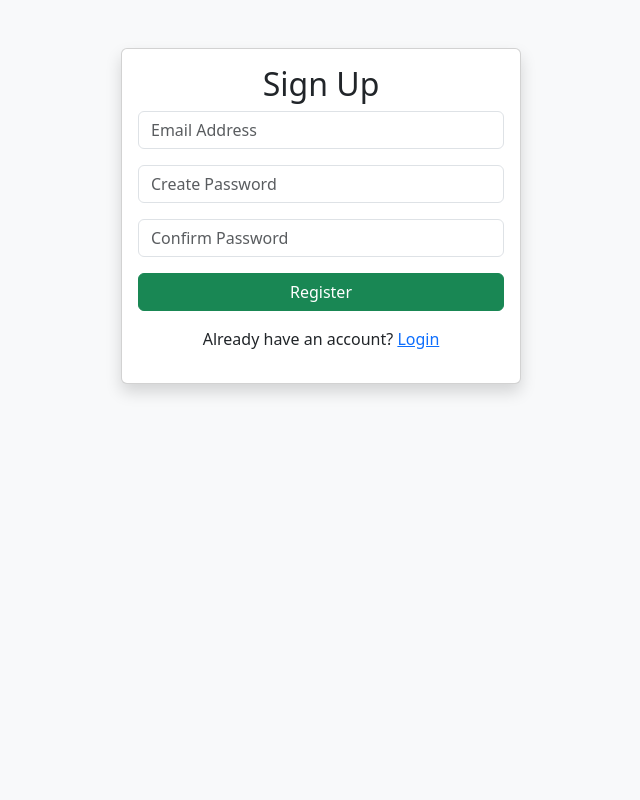
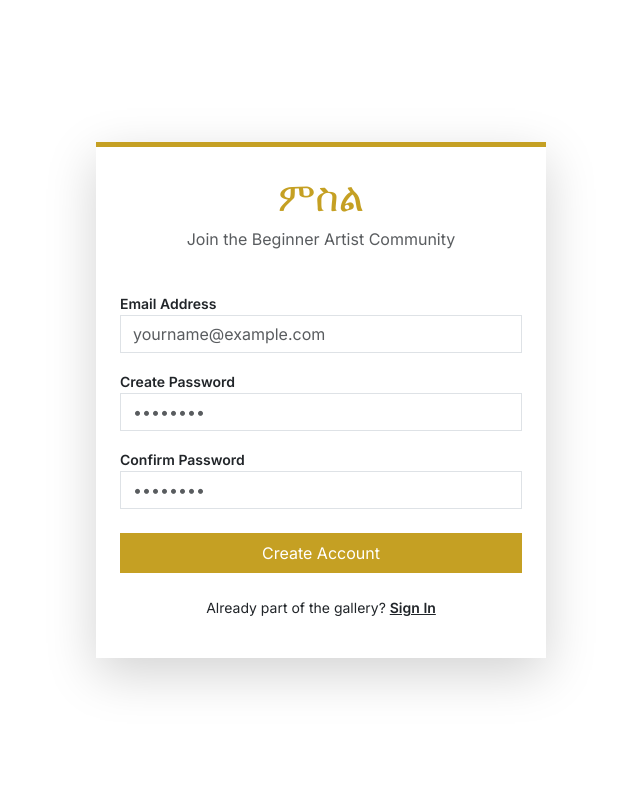
Before and after one commit to azebel1727/Misel_Market, a Django app: page /register/ in a window 1280 px wide. Shown: the whole page, without its empty margins (319-959 px from the left). Run offline with Django 5.2, Linux system fonts and the light colour scheme.

Commit message:
CR#008: Implemented Uniform Premium UI/UX across all modules (Gold & Charcoal theme)

```diff
--- a/src/templates/dashboard.html
+++ b/src/templates/dashboard.html
@@ -13,7 +13,7 @@
 <div class="container">
     <div class="text-center mb-5">
         <h2 class="display-4">The Curator's Collection</h2>
-        <p class="text-muted">Discover unique pieces from rising beginner artists.</p>
+        <p class="text-muted">Discover unique pieces from rising artists.</p>
     </div>
 
     <div class="row">
--- a/src/templates/register.html
+++ b/src/templates/register.html
@@ -1,30 +1,38 @@
-<!DOCTYPE html>
-<html>
-<head>
-    <title>Misel Market - Sign Up</title>
-    <link rel="stylesheet" href="https://cdn.jsdelivr.net/npm/bootstrap@5.3.0/dist/css/bootstrap.min.css">
-</head>
-<body class="bg-light">
-    <div class="container mt-5">
-        <div class="card mx-auto shadow" style="max-width: 400px;">
-<div class="card-body">
-    <h2 class="text-center">Sign Up</h2>
+{% extends 'base.html' %}
+{% block content %}
+<div class="container d-flex align-items-center justify-content-center" style="min-height: 100vh;">
+    <div class="card login-card p-4 shadow-lg" style="width: 100%; max-width: 450px;">
+        <div class="text-center mb-4">
+            <h2 class="navbar-brand" style="font-size: 2.5rem;">ምስል</h2>
+            <p class="text-muted">Join the Beginner Artist Community</p>
+        </div>
+
         {% if messages %}
             {% for message in messages %}
-            <div class="alert alert-danger">{{ message }}</div>
+                <div class="alert alert-danger py-2 small">{{ message }}</div>
             {% endfor %}
         {% endif %}
 
         <form method="POST">
             {% csrf_token %}
-        <input type="email" name="email" class="form-control mb-3" placeholder="Email Address" required>
-        <input type="password" name="password" class="form-control mb-3" placeholder="Create Password" required>
-        <input type="password" name="confirm_password" class="form-control mb-3" placeholder="Confirm Password" required>
-        <button type="submit" class="btn btn-success w-100">Register</button>
+            <div class="mb-3">
+                <label class="small fw-bold">Email Address</label>
+                <input type="email" name="email" class="form-control rounded-0" placeholder="yourname@example.com" required>
+            </div>
+            <div class="mb-3">
+                <label class="small fw-bold">Create Password</label>
+                <input type="password" name="password" class="form-control rounded-0" placeholder="••••••••" required>
+            </div>
+            <div class="mb-4">
+                <label class="small fw-bold">Confirm Password</label>
+                <input type="password" name="confirm_password" class="form-control rounded-0" placeholder="••••••••" required>
+            </div>
+            <button type="submit" class="btn btn-gold w-100 rounded-0 py-2">Create Account</button>
         </form>
-    <p class="mt-3 text-center">Already have an account? <a href="{% url 'login' %}">Login</a></p>
+
+        <p class="mt-4 text-center small">
+            Already part of the gallery? <a href="{% url 'login' %}" class="text-dark fw-bold">Sign In</a>
+        </p>
     </div>
 </div>
-    </div>
-</body>
-</html>
+{% endblock %}
```
Also changed, not shown: db.sqlite3. Lines whose indentation alone changed are shown as unchanged.
